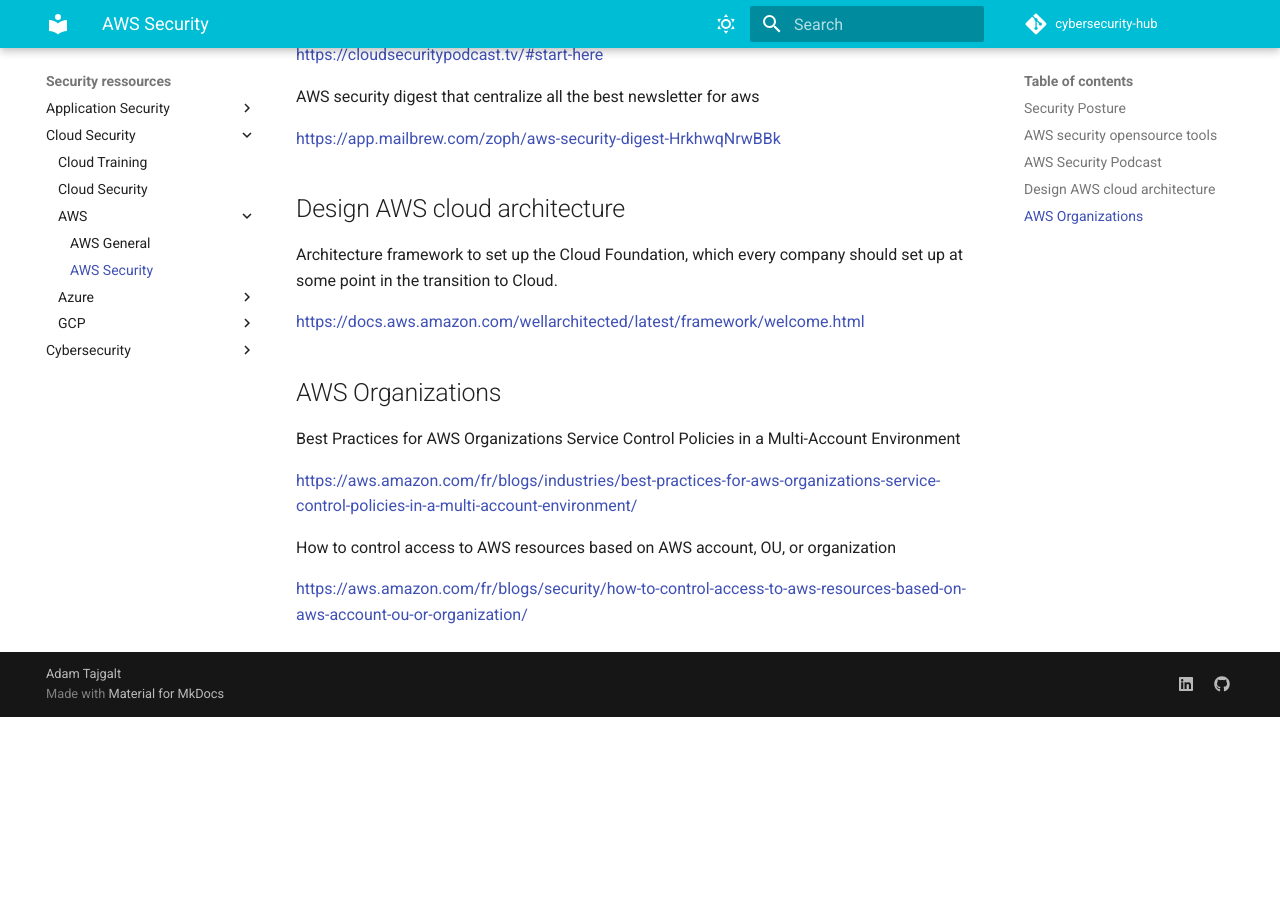
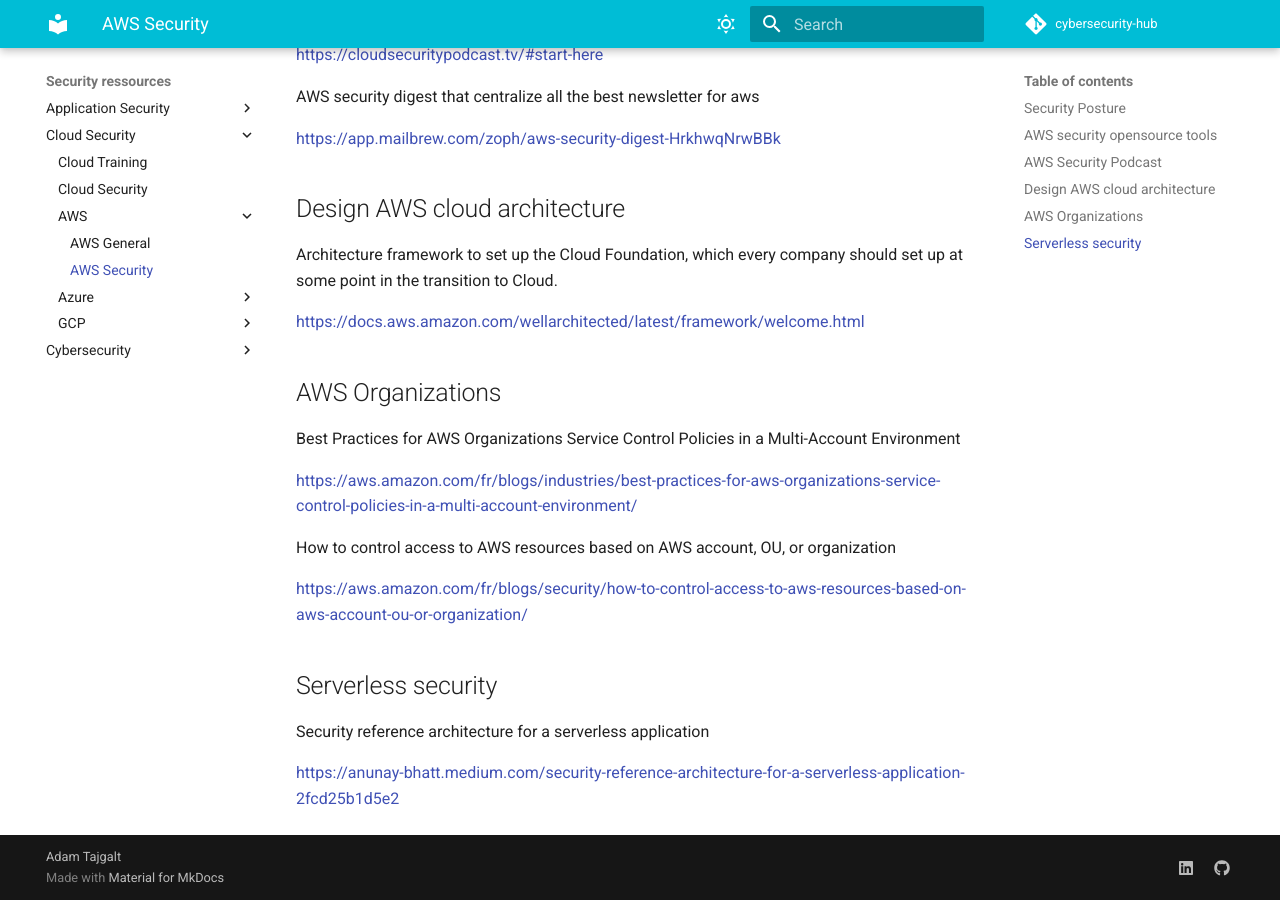
Before and after one commit to adamtaj/cybersecurity-hub, an MkDocs documentation site: the page built from docs/Security ressources/Cloud Security/AWS/AWS_Security.md, in a window 1280 px wide and 900 px high, scrolled down 1138 px. Built offline with MkDocs 1.6.1 and Material for MkDocs 9.7.7, drawn with Linux system fonts in a browser that asks for light colours; comment, search, counter and statistics services are not loaded; before the commit the page ends 1855 px from its top, so only the background shows below that.

Commit message:
Add more content

```diff
--- a/docs/Security ressources/Cloud Security/AWS/AWS_Security.md
+++ b/docs/Security ressources/Cloud Security/AWS/AWS_Security.md
@@ -58,3 +58,9 @@ Best Practices for AWS Organizations Service Control Policies in a Multi-Account
 How to control access to AWS resources based on AWS account, OU, or organization
 
 <https://aws.amazon.com/fr/blogs/security/how-to-control-access-to-aws-resources-based-on-aws-account-ou-or-organization/>
+
+## Serverless security
+
+Security reference architecture for a serverless application
+
+<https://anunay-bhatt.medium.com/security-reference-architecture-for-a-serverless-application-2fcd25b1d5e2>
```
